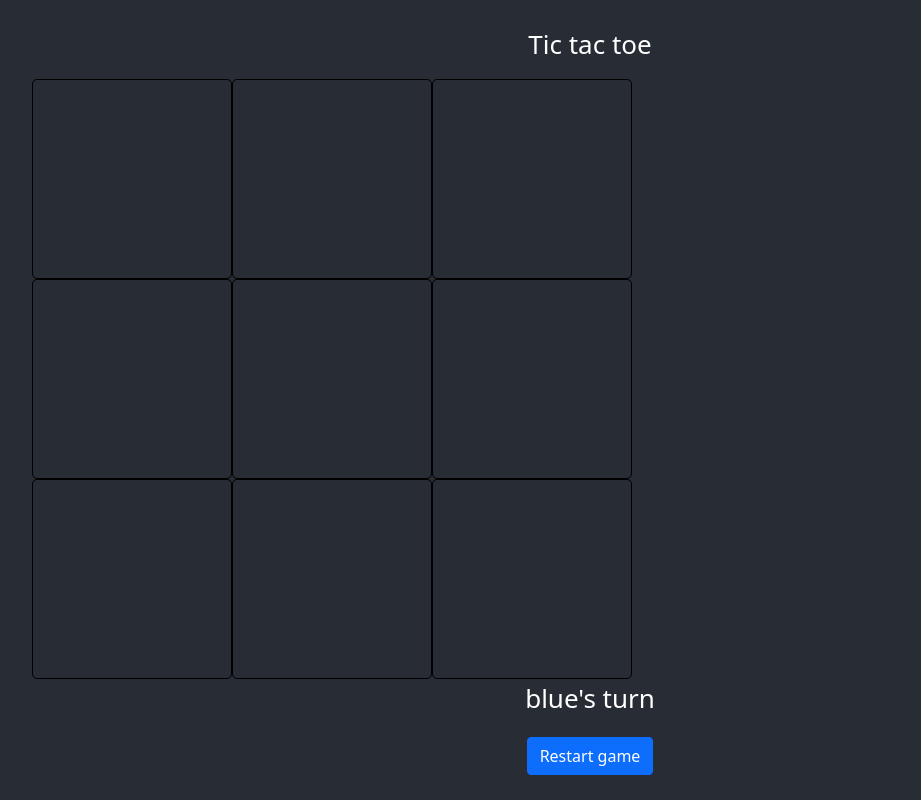
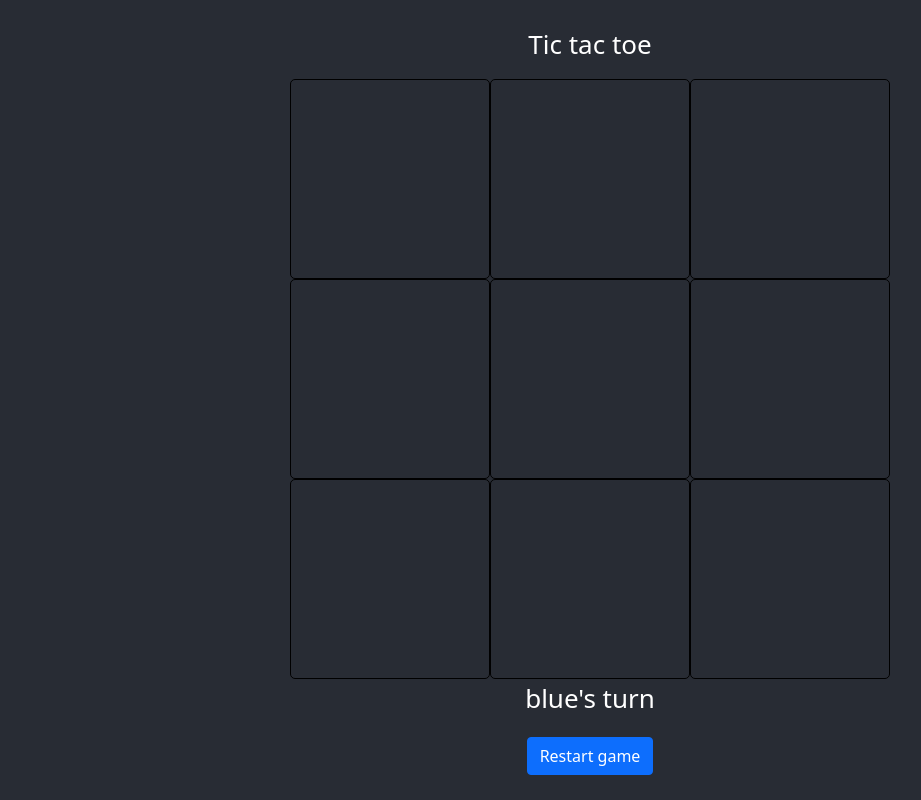
Before and after one commit to 2021-DEV1-113/tictactoe, a React (Create React App) app: page / in a window 1280 px wide. Shown: the whole page, without its empty margins (50-971 px from the left). Built offline with nearby package versions, Linux system fonts and the light colour scheme.

Commit message:
main: fix  bottom message inverted

```diff
--- a/src/component/Board.css
+++ b/src/component/Board.css
@@ -3,4 +3,5 @@
   grid-template: repeat(3, 1fr) / repeat(3, 1fr);
   width: 80%;
   max-width: 600px;
+  margin: auto;
 }
--- a/src/component/Game.jsx
+++ b/src/component/Game.jsx
@@ -25,7 +25,7 @@ const Game = () => {
         if(occupiedSquares >= 8) {
           setMessage('draw')
         } else {
-          const message = xPlaysNext ? "blue's turn" : "red's turn";
+          const message = xPlaysNext ? "red's turn" : "blue's turn";
           setXPlaysNext(!xPlaysNext);
           setMessage(message);
         }
```
